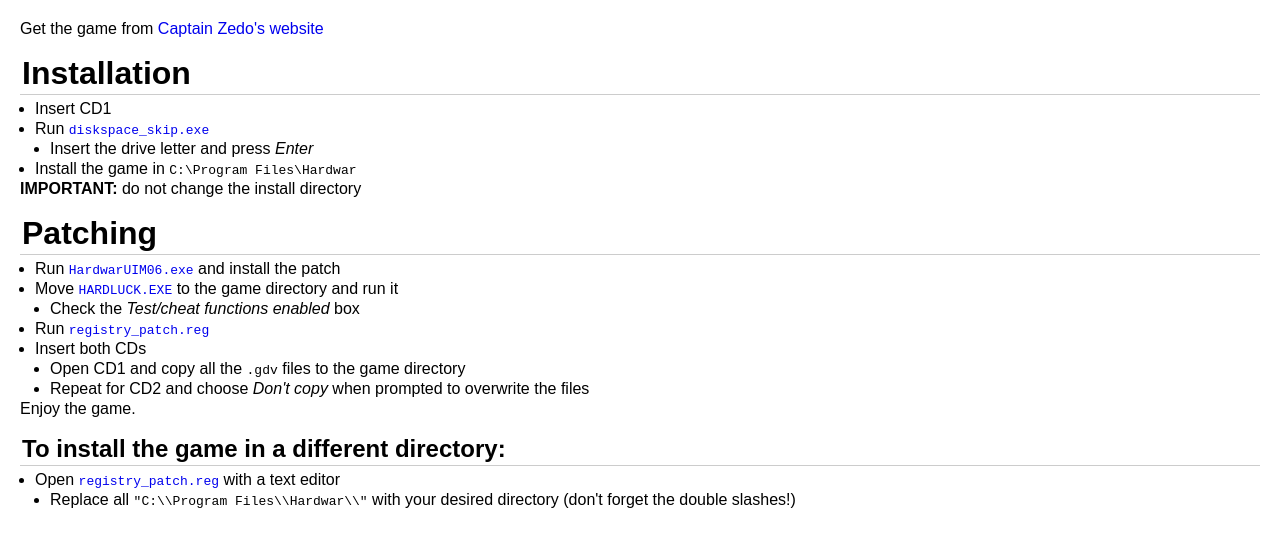
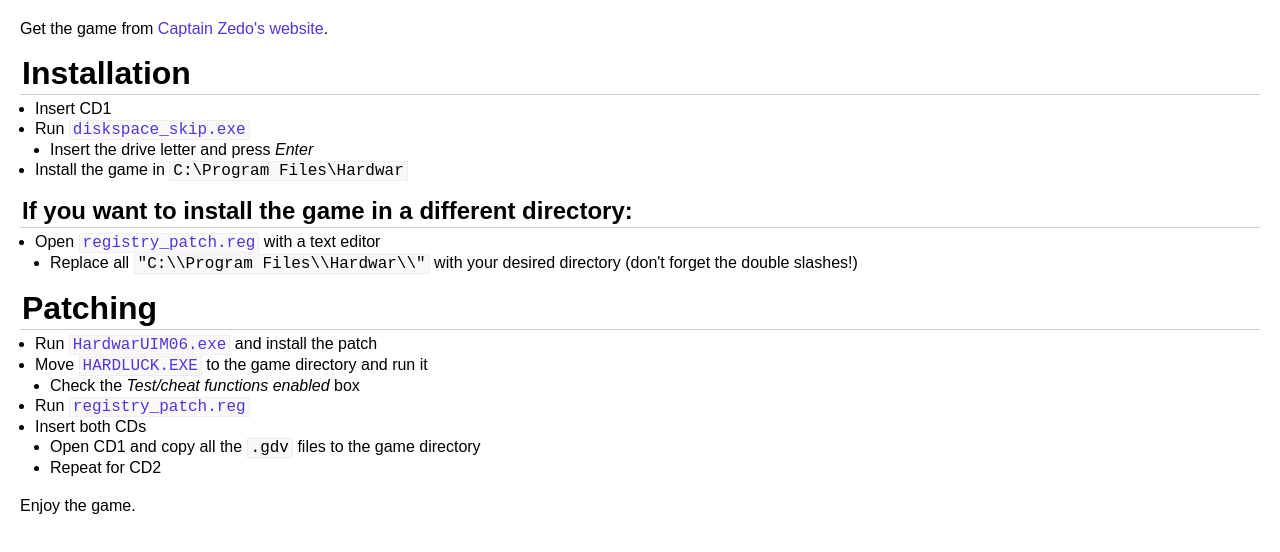
Before and after one commit to steinuil/hardwar, a plain HTML site: page index.html in a window 1280 px wide. Drawn offline with Linux system fonts and the light colour scheme.

Commit message:
small fixes

```diff
--- a/index.html
+++ b/index.html
@@ -5,7 +5,7 @@
     <link rel="stylesheet" href="style.css" type="text/css">
   </head>
   <body>
-	Get the game from <a href="http://www.zedo.hardwar.info/gethardwar.htm">Captain Zedo's website</a>
+	Get the game from <a href="http://www.zedo.hardwar.info/gethardwar.htm">Captain Zedo's website</a>.
     <h1>Installation</h1>
 	<ul>
 	  <li>Insert CD1</li>
@@ -14,7 +14,11 @@
       <li>Install the game in <code>C:\Program Files\Hardwar</code></li>
 	</ul>
 
-	<strong>IMPORTANT:</strong> do not change the install directory
+	<h2>If you want to install the game in a different directory:</h2>
+	<ul>
+	  <li>Open <code><a href="files/registry_patch.reg">registry_patch.reg</a></code> with a text editor
+	    <ul><li>Replace all <code>"C:\\Program Files\\Hardwar\\"</code> with your desired directory (don't forget the double slashes!)</li></ul></li>
+    </ul>
 
 	<h1>Patching</h1>
 	<ul>
@@ -24,15 +28,9 @@
 	  <li>Run <code><a href="files/registry_patch.reg">registry_patch.reg</a></code></li>
 	  <li>Insert both CDs
 	    <ul><li>Open CD1 and copy all the <code>.gdv</code> files to the game directory</li>
-		<li>Repeat for CD2 and choose <i>Don't copy</i> when prompted to overwrite the files</li></ul></li>
+			<li>Repeat for CD2</li></ul></li>
 	</ul>
-
+	<br>
 	Enjoy the game.
-
-	<h2>To install the game in a different directory:</h2>
-	<ul>
-	  <li>Open <code><a href="files/registry_patch.reg">registry_patch.reg</a></code> with a text editor
-	    <ul><li>Replace all <code>"C:\\Program Files\\Hardwar\\"</code> with your desired directory (don't forget the double slashes!)</li></ul></li>
-    </ul>
   </body>
 </html>
--- a/style.css
+++ b/style.css
@@ -6,8 +6,15 @@
 
 body {
   font-family: sans-serif;
-  font-size: 1em;
+  font-size: 1rem;
   margin: 20px;
+}
+
+code {
+	font-size: 1rem;
+	border: 1px solid #EEE;
+	background-color: #F9F9F9;
+	padding: 0 3px;
 }
 
 h1, h2 {
@@ -23,4 +30,5 @@ li {
 
 a {
   text-decoration: none;
+  color: #53D;
 }
```
